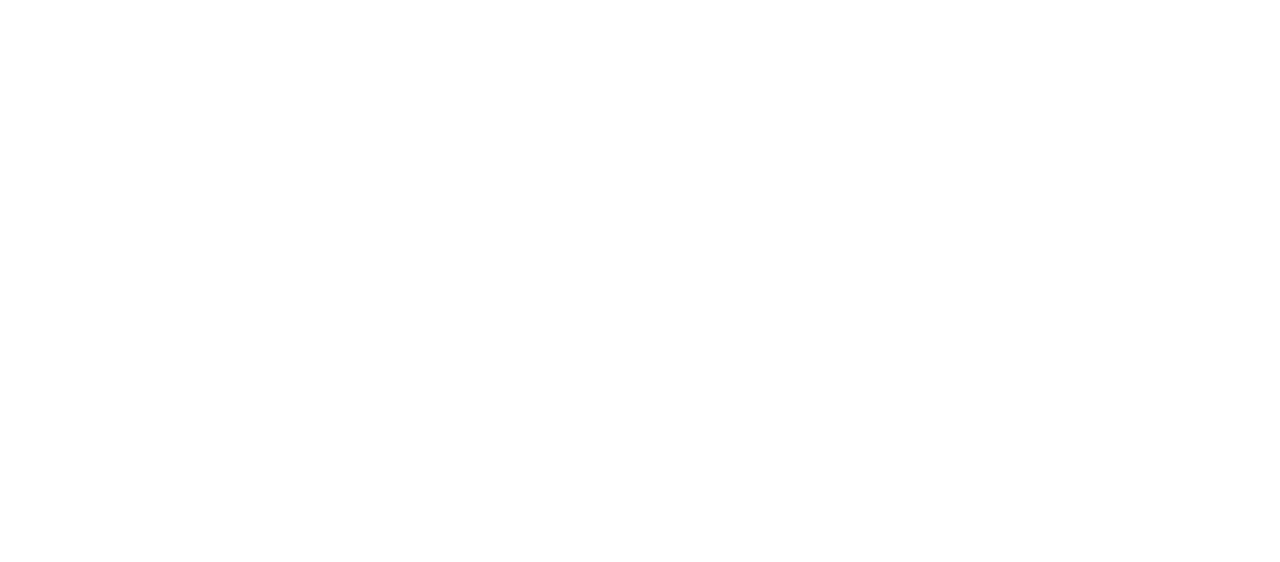
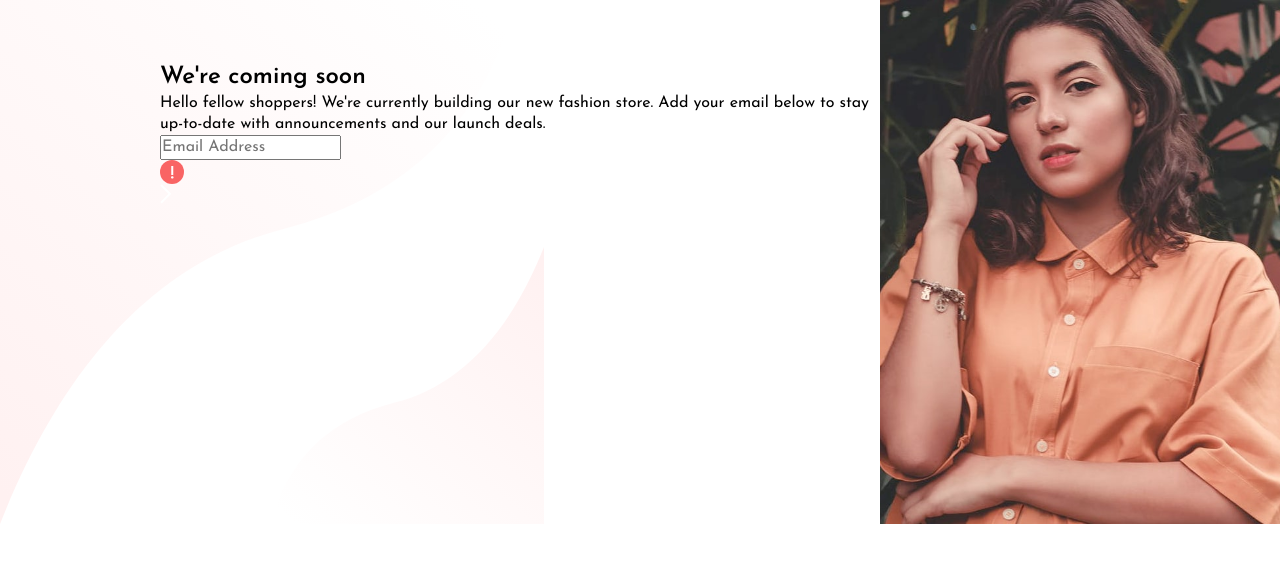
Before and after one commit to correlucas/base-apparel-coming-soon-page, a plain HTML site: page index.html in a window 1280 px wide. Drawn offline with nearby package versions, Linux system fonts and the light colour scheme; files that its build step writes are made by us from their sources.

Commit message:
html structure

```diff
--- a/index.html
+++ b/index.html
@@ -6,14 +6,36 @@
   <meta http-equiv="X-UA-Compatible" content="IE=edge">
   <meta name="viewport" content="width=device-width, initial-scale=1.0, viewport-fit=cover">
 
-  <title> Front End Project | correlucas</title>
+  <title>Base Apparel Coming Soon Page | correlucas</title>
 
   <link rel="icon" href="./images/favicon-32x32.png" type="image/x-icon">
 
-  <link rel="stylesheet" href="./style.css">
+  <link rel="stylesheet" href="./css/style.css">
 </head>
 
 <body>
+  <main>
+    <article>
+      <h1><span>We're<span> coming soon</h1>
+      <p>Hello fellow shoppers! We're currently building our new fashion store. Add your email below to stay up-to-date with announcements and our launch deals.</p>
+
+      <form id="formEmail">
+        <div>
+          <input type="text" placeholder="Email Address">
+          <img src="./images/icon-error.svg" alt="Error icon">
+        </div>
+
+        <button>
+          <img src="./images/icon-arrow.svg" alt="">
+        </button>
+      </form>
+    </article>
+
+    <picture>
+      <source srcset="./images/hero-mobile.jpg" media="(max-width:650px)">
+      <img src="./images/hero-desktop.jpg" alt="A female model with a light orange t-shirt">
+    </picture>
+  </main>
 
 </body>
 
--- /dev/null
+++ b/scss/_animations.scss
@@ -0,0 +1,50 @@
+@keyframes cube {
+  0% {
+    transform: scaleY(1) translateY(-26px);
+    filter: drop-shadow(0 15px 15px rgba(0, 0, 0, 0.3));
+  }
+  50% {
+    transform: scaleY(0.6) translateY(0px);
+    filter: drop-shadow(0 15px 15px rgba(0, 0, 0, 0.3));
+  }
+  100% {
+    transform: scaleY(1) translateY(-26px);
+    filter: drop-shadow(0 15px 15px rgba(0, 0, 0, 0.3));
+  }
+}
+
+@keyframes slideDown {
+  from {
+    opacity: 0;
+    transform: translateY(-1000px);
+  }
+  to {
+    opacity: 1;
+    transform: translateY(0px);
+  }
+}
+
+@keyframes slideRight {
+  from {
+    opacity: 0;
+    transform: translateX(-500px);
+  }
+  to {
+    opacity: 1;
+    transform: translateX(-80px);
+  }
+}
+
+@keyframes miniSlideDown {
+  0% {
+    opacity: 0;
+    max-height: 0px;
+    transform: translateY(-20px);
+  }
+
+  100% {
+    opacity: 1;
+    transform: translateY(0px);
+    max-height: 300px;
+  }
+}
--- /dev/null
+++ b/scss/_mediaQueries.scss
@@ -0,0 +1,30 @@
+@mixin display($device) {
+  @if $device == desktop-big {
+    @media (max-width: 1920px) {
+      @content;
+    }
+  }
+  @if $device == desktop {
+    @media (max-width: 1440px) {
+      @content;
+    }
+  }
+
+  @if $device == desktop-1440 {
+    @media (min-width: 1439px) and (max-width: 1441px) {
+      @content;
+    }
+  }
+
+  @if $device == tablet {
+    @media (max-width: 840px) {
+      @content;
+    }
+  }
+
+  @if $device == mobile {
+    @media (max-width: 600px) {
+      @content;
+    }
+  }
+}
--- /dev/null
+++ b/scss/_mixins.scss
@@ -0,0 +1,5 @@
+@mixin flex($align-items: unset, $justify-content: unset) {
+  display: flex;
+  align-items: $align-items;
+  justify-content: $justify-content;
+}
--- a/scss/style.scss
+++ b/scss/style.scss
@@ -0,0 +1,30 @@
+@import url("https://fonts.googleapis.com/css2?family=Josefin+Sans:wght@300;400;600&display=swap");
+
+@import "reset";
+@import "mediaQueries";
+@import "mixins";
+// @import "animations";
+
+body {
+  min-height: 100vh;
+  line-height: 1.3;
+  text-rendering: optimizeSpeed;
+  font-family: "Josefin Sans", sans-serif;
+}
+
+main {
+  @include flex(unset, space-between);
+  min-height: 100%;
+}
+
+article {
+  padding-top: 62px;
+  padding-left: 160px;
+  background-image: url(/images/bg-pattern-desktop.svg);
+  background-repeat: no-repeat;
+  background-size: contain;
+}
+
+picture {
+  object-fit: cover;
+}
```
Also changed, not shown: css/style.css.
